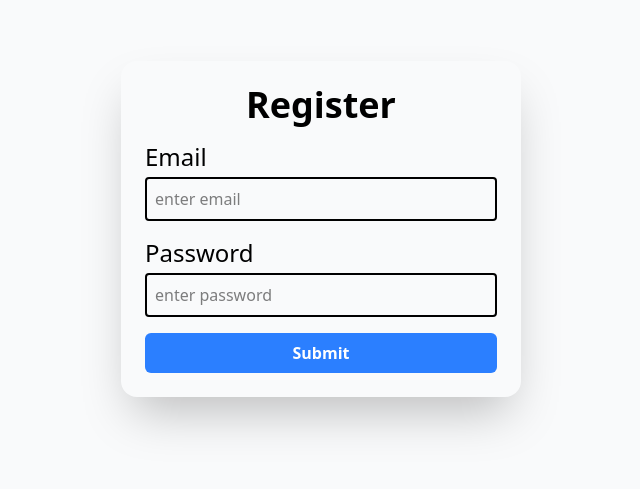
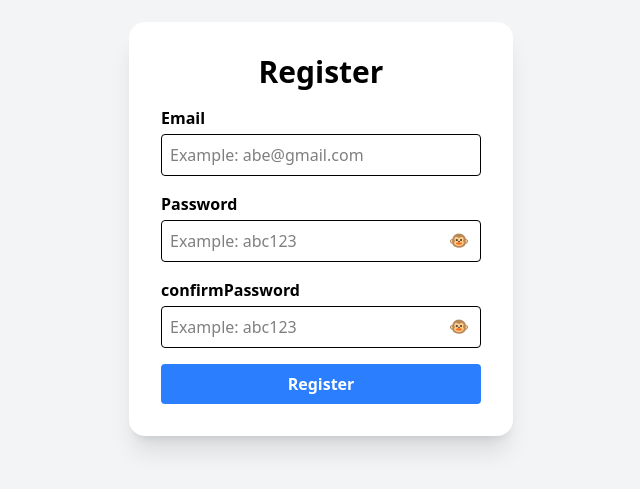
Before and after one commit to anjil-khamlung/E-commerce, a React (Vite) app: page /register in a window 1280 px wide. Shown: the part 171-660 px from the top of the page, without its empty margins (319-959 px from the left). Built offline with nearby package versions, Linux system fonts and the light colour scheme.

Commit message:
updated login and register page

```diff
--- a/src/pages/Login.jsx
+++ b/src/pages/Login.jsx
@@ -1,77 +1,113 @@
-import React, { useContext, useState } from "react";
-import { useNavigate } from "react-router-dom";
+import React, { useState } from 'react'
+import { useNavigate } from 'react-router-dom'
 
 const Login = () => {
-  const navigate = useNavigate();
-  const init = {
-    username: "",
-    password: "",
-  };
-  const [formData, setFormData] = useState(init);
+  const navigate = useNavigate()
+  const [errors, setErrors] = useState({})
+  const [showPassword,setShowPassword]=useState(false)
+  const [formData, setFormData] = useState({
+    email: '',
+    password:'',
+  })
 
   const handleChange = (e) => {
-    setFormData((prev) => ({ ...prev, [e.target.name]: e.target.value }));
-  };
-
-  const handleSubmit = async (e) => {
-    e.preventDefault();
-
-    if (formData.username.trim() === "") {
-      alert("username must be filled");
-      return;
+    setFormData((prev) => ({
+      ...prev,[e.target.name]:e.target.value,
+    }))
   }
 
-    if (formData.password.length < 5) {
-      alert("password should contain at least 5 character");
-      return;
+  const validate = () => {
+    const newErrors={}
+
+    //email validation
+    if (!formData.email) {
+      newErrors.email="Email is required"
+    } else if (!formData.email.includes("@")) {
+      newErrors.email="Enter valid email"
     }
 
-    try {
-      const res = await login(formData);
-      console.log(res);
-      navigate("/");
-      toast.success("Login successfull");
-      console.log(formData);
-      setFormData(init);
-    } catch (err) {
-      console.log(err);
-      toast.error("Login failed");
+    //password validation
+   if (!formData.password) {
+     newErrors.password = "Password is required";
+   } else if (formData.password.length < 8) {
+     newErrors.password = "Password must be at least 8 characters";
+   } else if (!/[A-Z]/.test(formData.password)) {
+     newErrors.password = "Password must contain at least one uppercase letter";
+   } else if (!/\d/.test(formData.password)) {
+     newErrors.password = "Password must contain at least one number";
+   } else if (!/[@$!%*?&]/.test(formData.password)) {
+     newErrors.password =
+       "Password must contain at least one special character";
    }
-  };
 
+    setErrors(newErrors)
+    return Object.keys(newErrors).length === 0
+  }
+
+  const handleSubmit = (e) => {
+    e.preventDefault()
+
+    if (!validate()) return
+
+    //api call
+
+    setFormData({
+      email: '',
+      password:'',
+    })
+
+    navigate("/")
+  }
   return (
-    <div className="h-screen grid place-items-center ">
+    <div className=" h-screen flex items-center justify-center bg-gray-100">
       <form
         onSubmit={handleSubmit}
-        className="flex flex-col gap-4 shadow-2xl w-100 p-6 rounded-2xl"
+        className="bg-white p-8 rounded-xl w-96 flex flex-col gap-4"
       >
-        <h1 className="text-4xl text-center font-bold">Login</h1>
+        <h1 className="text-3xl font-bold text-center">Login</h1>
+
+        {/*email*/}
+        <div >
+          <label className="font-semibold">Email</label>
           <input
+            type="email"
+            name="email"
+            value={formData.email}
             onChange={handleChange}
-          className="p-2 w-full border-2 rounded-md"
-          type="text"
-          placeholder="enter username"
-          name="username"
-          value={formData.username}
-          required
+            className="w-full border p-2 rounded mt-1"
+            placeholder="Example: abc@gmail.com"
           />
+          {errors.email && (
+            <p className="text-red-500 text-sm">{errors.email}</p>
+          )}
+        </div>
+
+        {/*password*/}
+        <div className="relative">
+          <label className="font-semibold">Password</label>
           <input
+            type={showPassword?"text":"password"}
+            name="password"
             onChange={handleChange}
-          className="p-2 w-full border-2 rounded-md"
-          type="password"
-          placeholder="enter password"
-          name="password"
             value={formData.password}
-          required
+            className="w-full border rounded p-2 mt-1"
+            placeholder="Example: abc134"
           />
-        <input
-          className="bg-blue-500 p-2 rounded-md font-bold text-white cursor-pointer"
+          <span onClick={()=>setShowPassword(!showPassword)} className='absolute right-3 top-9 cursor-pointer'>{showPassword ? "🙈" : "🐵"}</span>
+          {errors.password && (
+            <p className="text-red-500 text-sm">{errors.password}</p>
+          )}
+        </div>
+
+        <button
           type="submit"
-          value="submit"
-        />
+          className="bg-blue-500 text-center text-white rounded font-bold p-2 hover:bg-blue-600 transition cursor-pointer"
+        >
+          Login
+        </button>
       </form>
     </div>
   );
-};
+}
 
-export default Login;
+export default Login
--- a/src/pages/Register.jsx
+++ b/src/pages/Register.jsx
@@ -1,79 +1,153 @@
 import React, { useState } from "react";
 import { useNavigate } from "react-router-dom";
-
 const Register = () => {
   const navigate = useNavigate();
-  const init = {
 
+  const [showPassword, setShowPassword] = useState(false)
+  const [showConfirmPassword, setShowConfirmPassword] = useState(false);
+
+
+  const [formData, setFormData] = useState({
     email: "",
     password: "",
-  };
-  const [formData, setFormData] = useState(init);
+    confirmPassword: "",
+  });
+
+  const [errors, setErrors] = useState({});
 
   const handleChange = (e) => {
-    setFormData((prev) => ({ ...prev, [e.target.name]: e.target.value }));
+    setFormData((prev) => ({
+      ...prev,
+      [e.target.name]: e.target.value,
+    }));
+  };
+
+  const validate = () => {
+    let newErrors = {};
+    //Email validation
+    if (!formData.email) {
+      newErrors.email = "Email is required";
+    } else if (!formData.email.includes("@")) {
+      newErrors.email = "Enter a valid email";
+    }
+
+    //Password validdation
+   if (!formData.password) {
+     newErrors.password = "Password is required";
+   } else if (formData.password.length < 8) {
+     newErrors.password = "Password must be at least 8 characters";
+   } else if (!/[A-Z]/.test(formData.password)) {
+     newErrors.password = "Password must contain at least one uppercase letter";
+   } else if (!/\d/.test(formData.password)) {
+     newErrors.password = "Password must contain at least one number";
+   } else if (!/[@$!%*?&]/.test(formData.password)) {
+     newErrors.password =
+       "Password must contain at least one special character";
+   }
+
+    //confirm password
+    if (!formData.confirmPassword) {
+      newErrors.confirmPassword = "Confirm your password";
+    } else if (formData.password !== formData.confirmPassword) {
+      newErrors.confirmPassword = "Passwords do not match";
+    }
+
+    setErrors(newErrors);
+    return Object.keys(newErrors).length === 0; //checks if there are any errors and returns true (form is valid) or false (form has errors)
   };
 
   const handleSubmit = (e) => {
     e.preventDefault();
 
-    if (formData.name.trim() === "") {
-      alert("name must be filled");
-      return;
-    }
-    if (formData.email.trim() === "") {
-      alert("email must be filled");
-      return;
-    }
+    if (!validate()) return;
 
-    if (formData.password.length < 7) {
-      alert("password should contain at least 8 character");
-      return;
-    }
-    console.log(formData); //api call
-    setFormData(init);
-    navigate("/");
+    console.log("user data:", formData);
+
+    //Api call
+
+    setFormData({
+      email: "",
+      password: "",
+      confirmPassword: "",
+    });
+
+    navigate("/login");
   };
+
   return (
-    <div className="h-screen grid place-items-center ">
+    <div className="h-screen flex items-center justify-center bg-gray-100">
       <form
         onSubmit={handleSubmit}
-        className="flex flex-col gap-4 w-100 p-6 shadow-2xl  rounded-2xl"
+        className="bg-white p-8 rounded-2xl shadow-xl w-96 flex flex-col gap-4"
       >
-        <h1 className="font-bold text-4xl text-center">Register</h1>
+        <h1 className="text-3xl font-bold text-center">Register</h1>
 
-
-
-        <div className="flex flex-col gap-1">
-          <label className="text-2xl">Email</label>
+        {/*email*/}
+        <div>
+          <label className="font-semibold">Email</label>
           <input
+            type="email"
+            name="email"
+            value={formData.email}
             onChange={handleChange}
-            value={formData.email}
-            placeholder="enter email"
-            name="email"
-            className="border-2 rounded w-full p-2"
-            required
+            className="w-full border p-2 rounded mt-1"
+            placeholder="Example: abe@gmail.com"
           />
+          {errors.email && (
+            <p className="text-red-500 text-sm">{errors.email}</p>
+          )}
         </div>
 
-        <div className="flex flex-col gap-1">
-          <label className="text-2xl">Password</label>
+        {/*password*/}
+        <div className="relative">
+          <label className="font-semibold">Password</label>
           <input
+            type={showPassword ? "text" : "password"}
+            name="password"
+            value={formData.password}
             onChange={handleChange}
-            value={formData.password}
-            type="password"
-            placeholder="enter password"
-            name="password"
-            className="border-2 rounded w-full p-2"
-            required
+            className="w-full border p-2 rounded mt-1"
+            placeholder="Example: abc123"
           />
+          <span
+            onClick={() => setShowPassword(!showPassword)}
+            className="absolute right-3 top-9 cursor-pointer"
+          >
+            {showPassword ? "🙈" : "🐵"}
+          </span>
+          {errors.password && (
+            <p className="text-red-500 text-sm">{errors.password}</p>
+          )}
+        </div>
+
+        {/*confirmPassword*/}
+
+        <div className="relative">
+          <label className="font-semibold">confirmPassword</label>
+          <input
+            type={showConfirmPassword ? "text" : "password"}
+            name="confirmPassword"
+            value={formData.confirmPassword}
+            onChange={handleChange}
+            className="w-full border p-2 rounded mt-1"
+            placeholder="Example: abc123"
+          />
+          <span
+            onClick={() => setShowConfirmPassword(!showConfirmPassword)}
+            className="absolute right-3 top-9 cursor-pointer"
+          >
+            {showConfirmPassword ? "🙈" : "🐵"}
+          </span>
+          {errors.confirmPassword && (
+            <p className="text-red-500 text-sm">{errors.confirmPassword}</p>
+          )}
         </div>
 
         <button
-          className="bg-blue-500 p-2 rounded-md font-bold text-white cursor-pointer"
+          className="bg-blue-500  text-white py-2 rounded font-bold hover:bg-blue-600 transition cursor-pointer"
           type="submit"
         >
-          Submit
+          Register
         </button>
       </form>
     </div>
```
Lines whose indentation alone changed are shown as unchanged.
